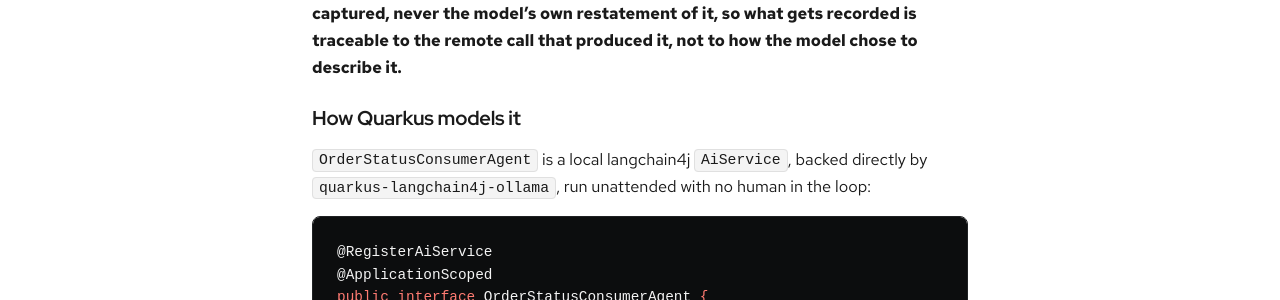
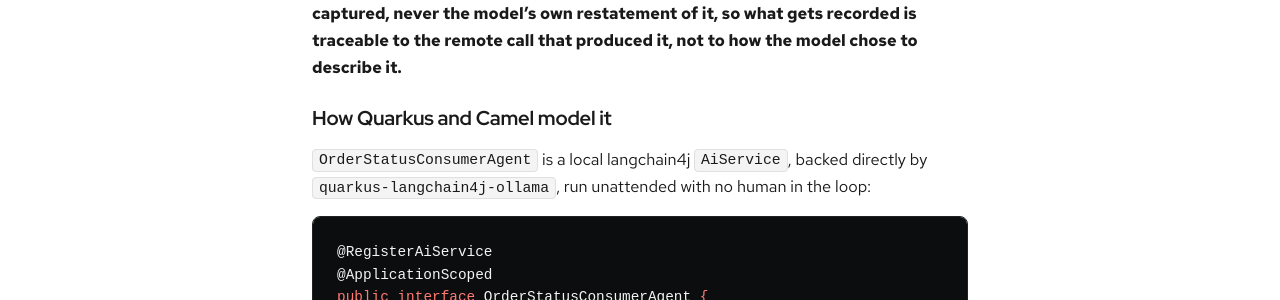
Before and after one commit to patterncatalyst/api-patterns-and-practices-for-agents, a Jekyll site: the page built from _docs/24-langchain4j-programmatic-consumer.md, in a window 1280 px wide and 900 px high, scrolled down 1951 px. Shown: the part 155-455 px from the top of the window. Built offline with Jekyll 4.4.1, drawn with Linux system fonts in a browser that asks for light colours; some web fonts are replaced.

Commit message:
docs(§24): heading to 'How Quarkus and Camel model it' (example has a Camel route)

```diff
--- a/_docs/24-langchain4j-programmatic-consumer.md
+++ b/_docs/24-langchain4j-programmatic-consumer.md
@@ -29,7 +29,7 @@ An agent that calls a remote tool to look something up and then answers in its o
 
 **A programmatic consumer reads the actual tool-execution result the framework captured, never the model's own restatement of it, so what gets recorded is traceable to the remote call that produced it, not to how the model chose to describe it.**
 
-### How Quarkus models it
+### How Quarkus and Camel model it
 
 `OrderStatusConsumerAgent` is a local langchain4j `AiService`, backed directly by `quarkus-langchain4j-ollama`, run unattended with no human in the loop:
 
```
